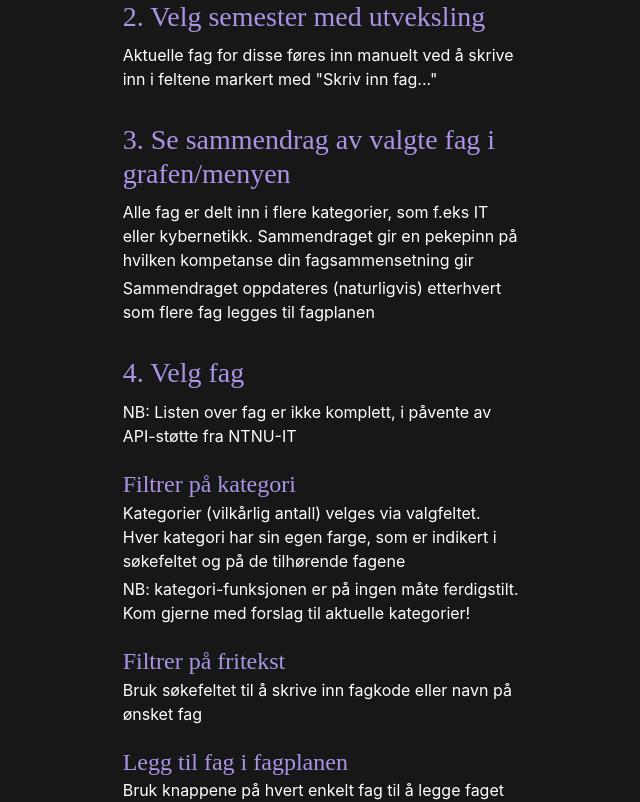
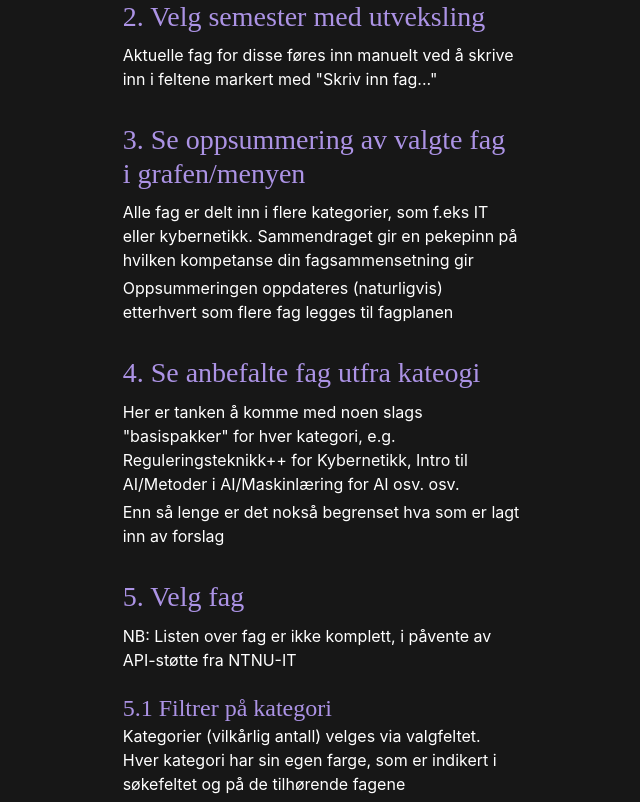
Before and after one commit to hermanwh/ntnu-course-picker, a React (Create React App) app: page / in a window 1280 px wide. Shown: the part 640-1442 px from the top of the page, without its empty margins (319-959 px from the left). Built offline with nearby package versions, Linux system fonts and the light colour scheme; a web font is replaced by a local one.

Commit message:
smallfix

```diff
--- a/src/Routes/Front/Front.js
+++ b/src/Routes/Front/Front.js
@@ -18,17 +18,20 @@ const Front = ({ match }) => {
                         <p>Valg av spesialisering legger automatisk til obligatoriske fag for den valgte spesialiseringen. Dette kan overstyres ved å manuelt fjerne det automatisk valgte faget</p>
                         <h3>2. Velg semester med utveksling</h3>
                         <p>Aktuelle fag for disse føres inn manuelt ved å skrive inn i feltene markert med "Skriv inn fag..."</p>
-                        <h3>3. Se sammendrag av valgte fag i grafen/menyen</h3>
+                        <h3>3. Se oppsummering av valgte fag i grafen/menyen</h3>
                         <p>Alle fag er delt inn i flere kategorier, som f.eks IT eller kybernetikk. Sammendraget gir en pekepinn på hvilken kompetanse din fagsammensetning gir</p>
-                        <p>Sammendraget oppdateres (naturligvis) etterhvert som flere fag legges til fagplanen</p>
-                        <h3>4. Velg fag</h3>
+                        <p>Oppsummeringen oppdateres (naturligvis) etterhvert som flere fag legges til fagplanen</p>
+                        <h3>4. Se anbefalte fag utfra kateogi</h3>
+                        <p>Her er tanken å komme med noen slags "basispakker" for hver kategori, e.g. Reguleringsteknikk++ for Kybernetikk, Intro til AI/Metoder i AI/Maskinlæring for AI osv. osv.</p>
+                        <p>Enn så lenge er det nokså begrenset hva som er lagt inn av forslag</p>
+                        <h3>5. Velg fag</h3>
                         <p>NB: Listen over fag er ikke komplett, i påvente av API-støtte fra NTNU-IT</p>
-                        <h4>Filtrer på kategori</h4>
+                        <h4>5.1 Filtrer på kategori</h4>
                         <p>Kategorier (vilkårlig antall) velges via valgfeltet. Hver kategori har sin egen farge, som er indikert i søkefeltet og på de tilhørende fagene</p>
                         <p>NB: kategori-funksjonen er på ingen måte ferdigstilt. Kom gjerne med forslag til aktuelle kategorier!</p>
-                        <h4>Filtrer på fritekst</h4>
+                        <h4>5.2 Filtrer på fritekst</h4>
                         <p>Bruk søkefeltet til å skrive inn fagkode eller navn på ønsket fag</p>
-                        <h4>Legg til fag i fagplanen</h4>
+                        <h4>5.3 Legg til fag i fagplanen</h4>
                         <p>Bruk knappene på hvert enkelt fag til å legge faget inn i fagplanen på det aktuelle årskullet</p>
                         <p>Semester (høst/vår) velges automatisk ut fra fagets semester indikert nede i venstre hjørne</p>
                         <br></br>
@@ -39,6 +42,7 @@ const Front = ({ match }) => {
                         <p>- Fagforslag basert på interesser, f.eks med ferdig utfylte anbefalte fag etc.</p>
                         <p>- Bedre og mer oversiktlig design, spesielt for faglisten</p>
                         <p>- Vurderingssystem mm.</p>
+                        <p>- Karakterstatistikk</p>
                         <p>- Hva enn som måtte komme av forslag</p>
                     </div>
                 </div>
```
